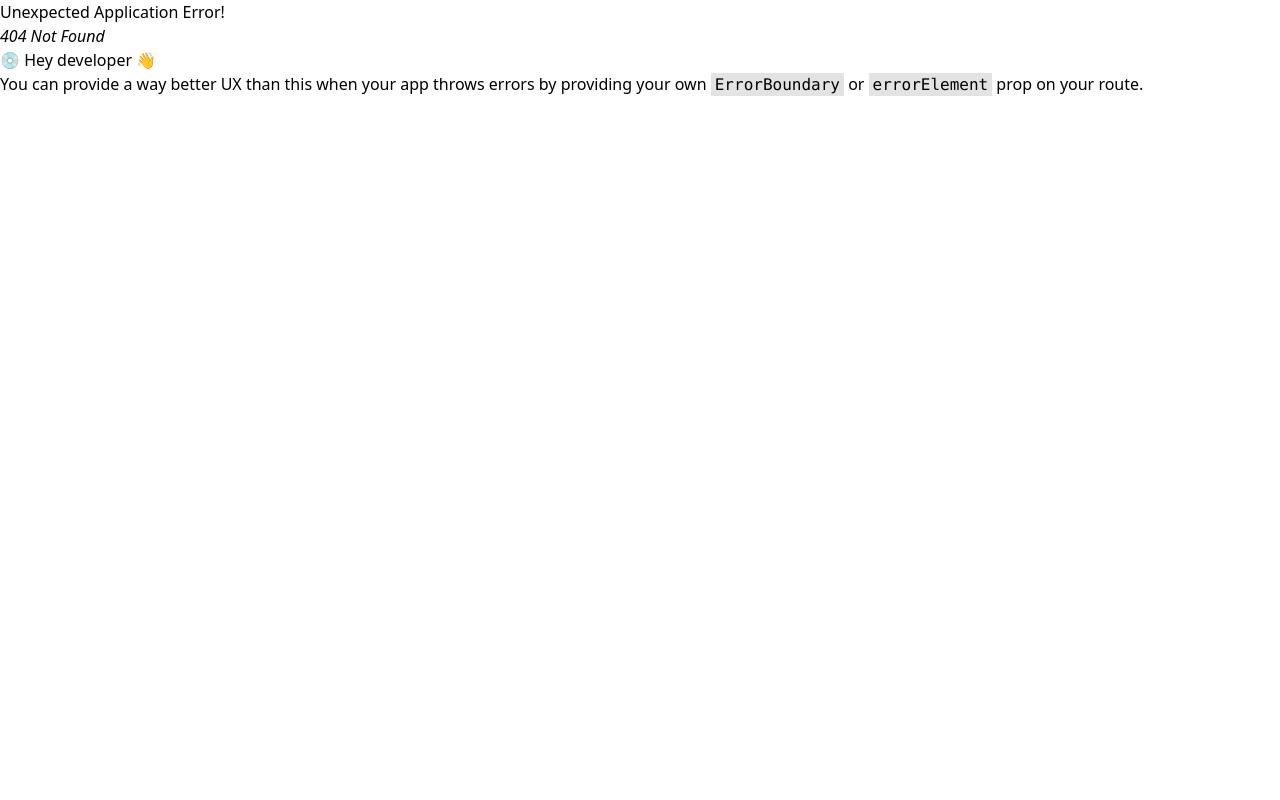
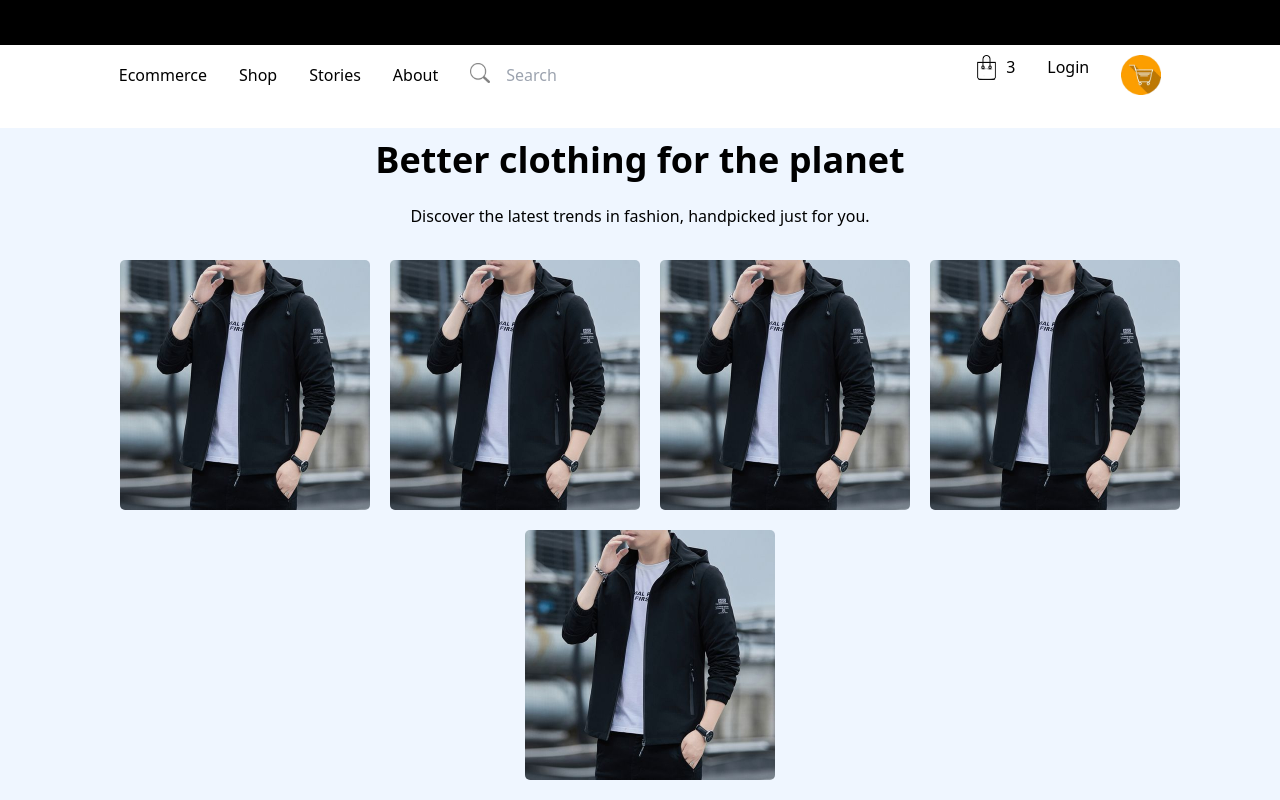
Before and after one commit to AMO15310/e-commerce, a React (Vite) app: page / in a window 1280 px wide. Before the commit this address had no page. Shown: the top 800 px of the page. Built offline with nearby package versions, Linux system fonts and the light colour scheme.

Commit message:
modify router

```diff
--- a/src/routes/router.jsx
+++ b/src/routes/router.jsx
@@ -14,6 +14,7 @@ import CheckoutPayment from "../components/checkout/checkoutPayment";
 import Signup from "../components/auth/Signup";
 export const router = createBrowserRouter(
   createRoutesFromElements([
+    <Route path="/" element={<LandingPage1 />} />,
     <Route path="/landingpage1" element={<LandingPage1 />} />,
     <Route path="/landingpage2" element={<LandingPage2 />} />,
     <Route path="/product" element={<ProductPage />} />,
```
